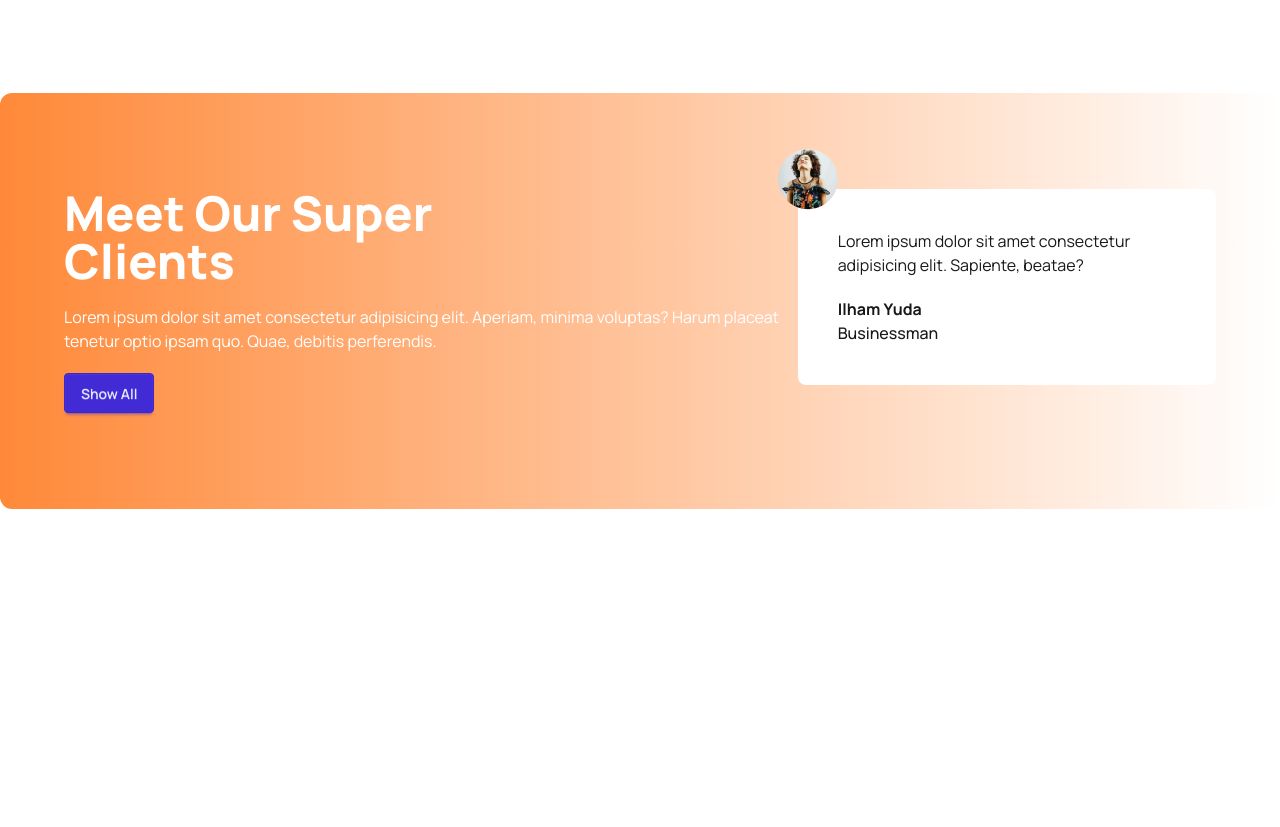
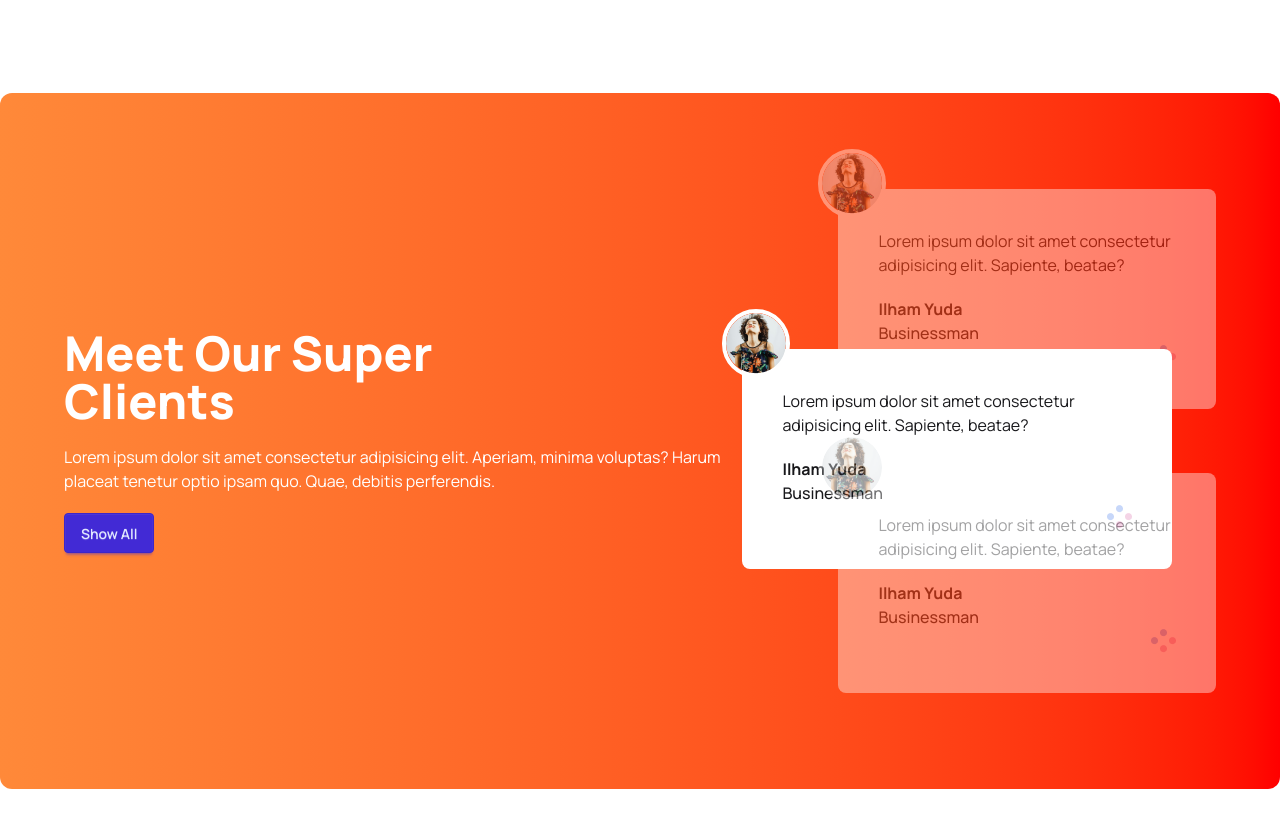
Before and after one commit to Tarannummm/Tea-House-with-daisyui, a plain HTML site: page index.html in a window 1280 px wide. Shown: the part 1787-2614 px from the top of the page. Before the commit the page ends 2392 px from the top, so only its background shows below. Drawn offline with nearby package versions, Linux system fonts and the light colour scheme.

Commit message:
modified client sec

```diff
--- a/index.html
+++ b/index.html
@@ -139,22 +139,48 @@ Tea House</h1>
     </div>
            </section>
            <!-- super client section -->
-           <section class="my-24 flex flex-col lg:flex-row rounded-xl bg-gradient-to-r from-[#FF8939] to-[#F00 px-16 py-24">
-            <div class="space-y-5">
-              <h2 class="text-5xl font-extrabold text-white">Meet Our Super <br>
+           <section class="my-24 flex flex-col lg:flex-row rounded-xl bg-gradient-to-r from-[#FF8939] to-[#F00] px-16 py-24">
+            <div class="flex lg:pr-28 items-center">
+              <div class="space-y-5">
+                <h2 class="text-5xl font-extrabold text-white">Meet Our Super <br>
               Clients</h2>
               <p class="text-white">
                 Lorem ipsum dolor sit amet consectetur adipisicing elit. Aperiam, minima voluptas? Harum placeat tenetur optio ipsam quo. Quae, debitis perferendis.
               </p>
               <button class="btn btn-primary">Show All</button>
+              </div>
             </div>
-              <div>
-                <!-- review -->
-                 <div class="relative p-10 rounded-lg bg-white">
-                  <img class="absolute -top-10 -left-5" src="images/client.png" alt="">
+            <!-- review container -->
+              <div class="relative">
+                <!--next review -->
+                 <div class="relative mb-16 opacity-40 p-10 rounded-lg bg-white">
+                  <img class="absolute -top-10 -left-5 border-4 border-white rounded-full" src="images/client.png" alt="">
                   <p>Lorem ipsum dolor sit amet consectetur adipisicing elit. Sapiente, beatae?</p>
                    <h4 class="font-bold mt-5">Ilham Yuda</h4>
                    <p class="font-medium">Businessman</p>
+                   <div class="flex justify-end">
+                    <img src="images/circles.png" alt="">
+                   </div>
+                </div>
+                 <!-- review -->
+                 <div class="absolute z20 top-40 lg:-left-24 lg:w-[430px] p-10 rounded-lg bg-white">
+                  <img class="absolute -top-10 -left-5 border-4 border-white rounded-full" src="images/client.png" alt="">
+                  <p>Lorem ipsum dolor sit amet consectetur adipisicing elit. Sapiente, beatae?</p>
+                   <h4 class="font-bold mt-5">Ilham Yuda</h4>
+                   <p class="font-medium">Businessman</p>
+                   <div class="flex justify-end">
+                    <img src="images/circles.png" alt="">
+                   </div>
+                </div>
+                 <!-- prev review -->
+                 <div class="relative opacity-40 p-10 rounded-lg bg-white">
+                  <img class="absolute -top-10 -left-5 border-4 border-white rounded-full" src="images/client.png" alt="">
+                  <p>Lorem ipsum dolor sit amet consectetur adipisicing elit. Sapiente, beatae?</p>
+                   <h4 class="font-bold mt-5">Ilham Yuda</h4>
+                   <p class="font-medium">Businessman</p>
+                   <div class="flex justify-end">
+                    <img src="images/circles.png" alt="">
+                   </div>
                 </div>
               </div>
            </section>
```
